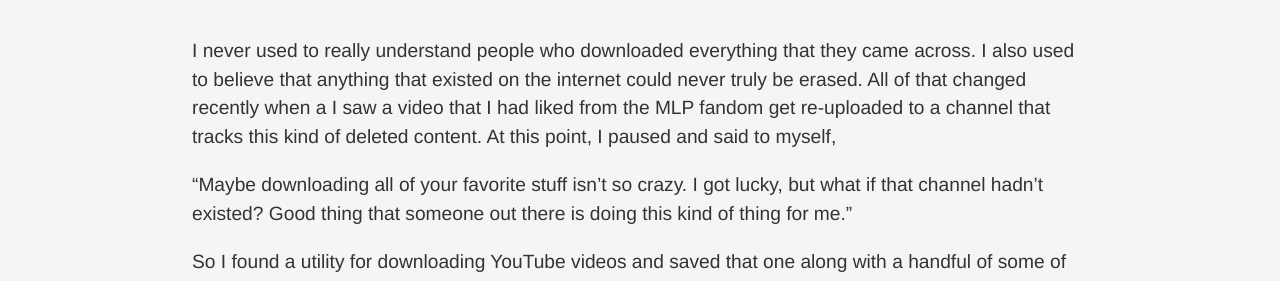
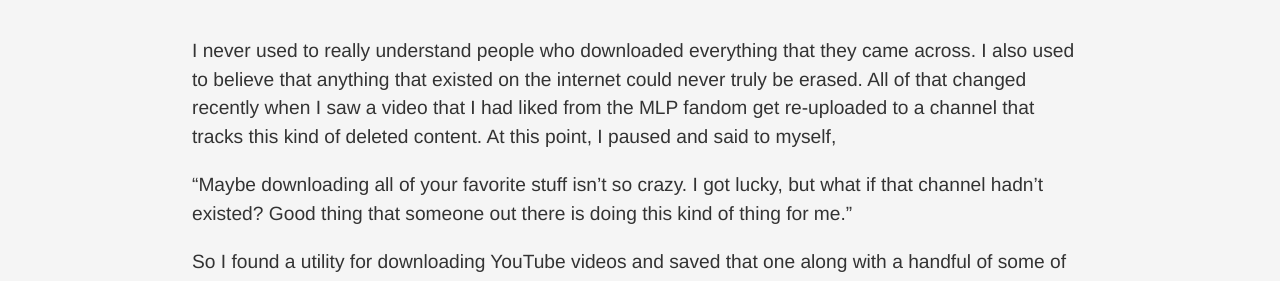
Before and after one commit to Carson-Shook/carson-shook.github.io, a Jekyll site: the page built from _posts/2017-12-25-The-Need-to-Archive.md, in a window 1280 px wide and 900 px high. Shown: the part 166-447 px from the top of the window. Built offline with Jekyll 4.4.1, drawn with Linux system fonts in a browser that asks for light colours; comment, search, counter and statistics services are not loaded.

Commit message:
Fixed an accidental word.

```diff
--- a/_posts/2017-12-25-The-Need-to-Archive.md
+++ b/_posts/2017-12-25-The-Need-to-Archive.md
@@ -4,7 +4,7 @@
 published: true
 comments: true
 ---
-I never used to really understand people who downloaded everything that they came across. I also used to believe that anything that existed on the internet could never truly be erased. All of that changed recently when a I saw a video that I had liked from the MLP fandom get re-uploaded to a channel that tracks this kind of deleted content. At this point, I paused and said to myself,
+I never used to really understand people who downloaded everything that they came across. I also used to believe that anything that existed on the internet could never truly be erased. All of that changed recently when I saw a video that I had liked from the MLP fandom get re-uploaded to a channel that tracks this kind of deleted content. At this point, I paused and said to myself,
 
 "Maybe downloading all of your favorite stuff isn't so crazy. I got lucky, but what if that channel hadn't existed? Good thing that someone out there is doing this kind of thing for me."
 
```
